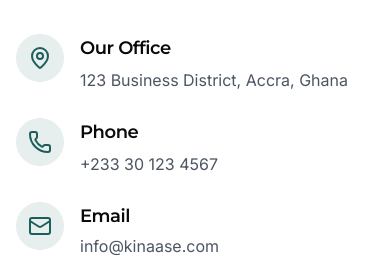
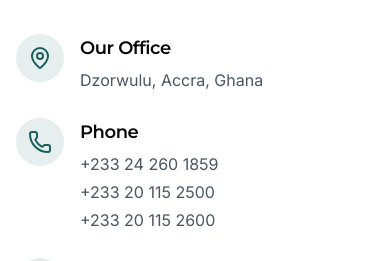
Before and after one commit to ahmedfaaid/kinaase-website, a Next.js app in the folder apps/web/: page /contact in a window 390 px wide. Shown: the part 734-995 px from the top of the page. Built offline with nearby package versions, Linux system fonts and the light colour scheme.

Commit message:
office location & phone numbers

```diff
--- a/apps/web/components/sections/contact/contact-info-form.tsx
+++ b/apps/web/components/sections/contact/contact-info-form.tsx
@@ -37,9 +37,7 @@ export default function ContactInfoForm() {
                 </div>
                 <div>
                   <h3 className='text-lg font-semibold mb-1'>Our Office</h3>
-                  <p className='text-gray-600'>
-                    123 Business District, Accra, Ghana
-                  </p>
+                  <p className='text-gray-600'>Dzorwulu, Accra, Ghana</p>
                 </div>
               </div>
 
@@ -49,7 +47,9 @@ export default function ContactInfoForm() {
                 </div>
                 <div>
                   <h3 className='text-lg font-semibold mb-1'>Phone</h3>
-                  <p className='text-gray-600'>+233 30 123 4567</p>
+                  <p className='text-gray-600'>+233 24 260 1859</p>
+                  <p className='text-gray-600'>+233 20 115 2500</p>
+                  <p className='text-gray-600'>+233 20 115 2600</p>
                 </div>
               </div>
 
```
